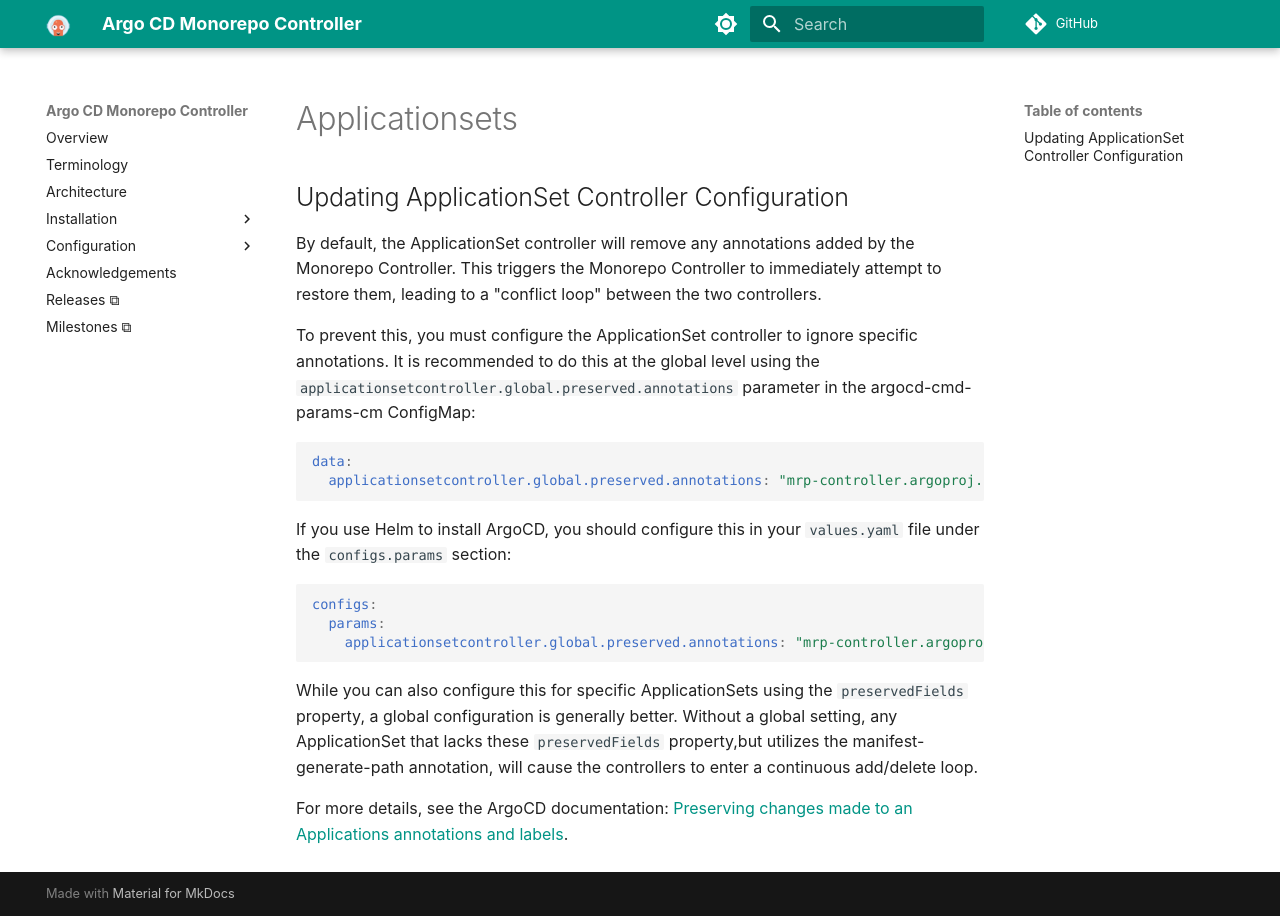
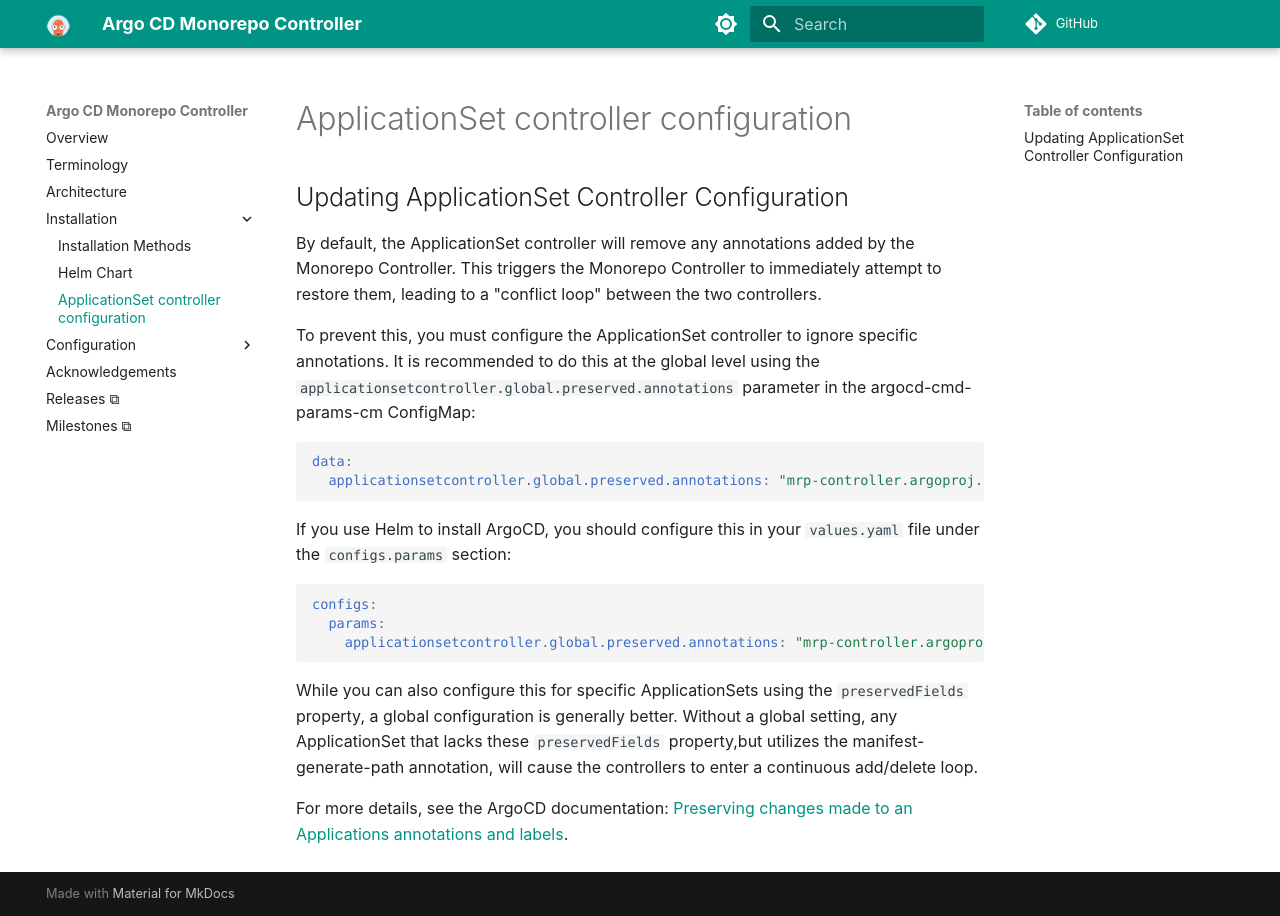
Before and after one commit to dudinea/argocd-monorepo-controller, an MkDocs documentation site: the page built from docs/applicationsets.md, in a window 1280 px wide. Built offline with MkDocs 1.6.1 and Material for MkDocs 9.7.7, drawn with Linux system fonts in a browser that asks for light colours; comment, search, counter and statistics services are not loaded.

Commit message:
fix: update mkdocs.yml for last changes
Signed-off-by: Eugene Doudine <eugene.doudine@octopus.com>

```diff
--- a/mkdocs.yml
+++ b/mkdocs.yml
@@ -18,6 +18,7 @@
 - Installation:
     - "Installation Methods": install.md
     - "Helm Chart": helm.md
+    - "ApplicationSet controller configuration": applicationsets.md
 - Configuration:
     - "Configuration Guide": configuration.md
     - "Monorepo Controller Configuration": monorepo_controller_conf.md
```
